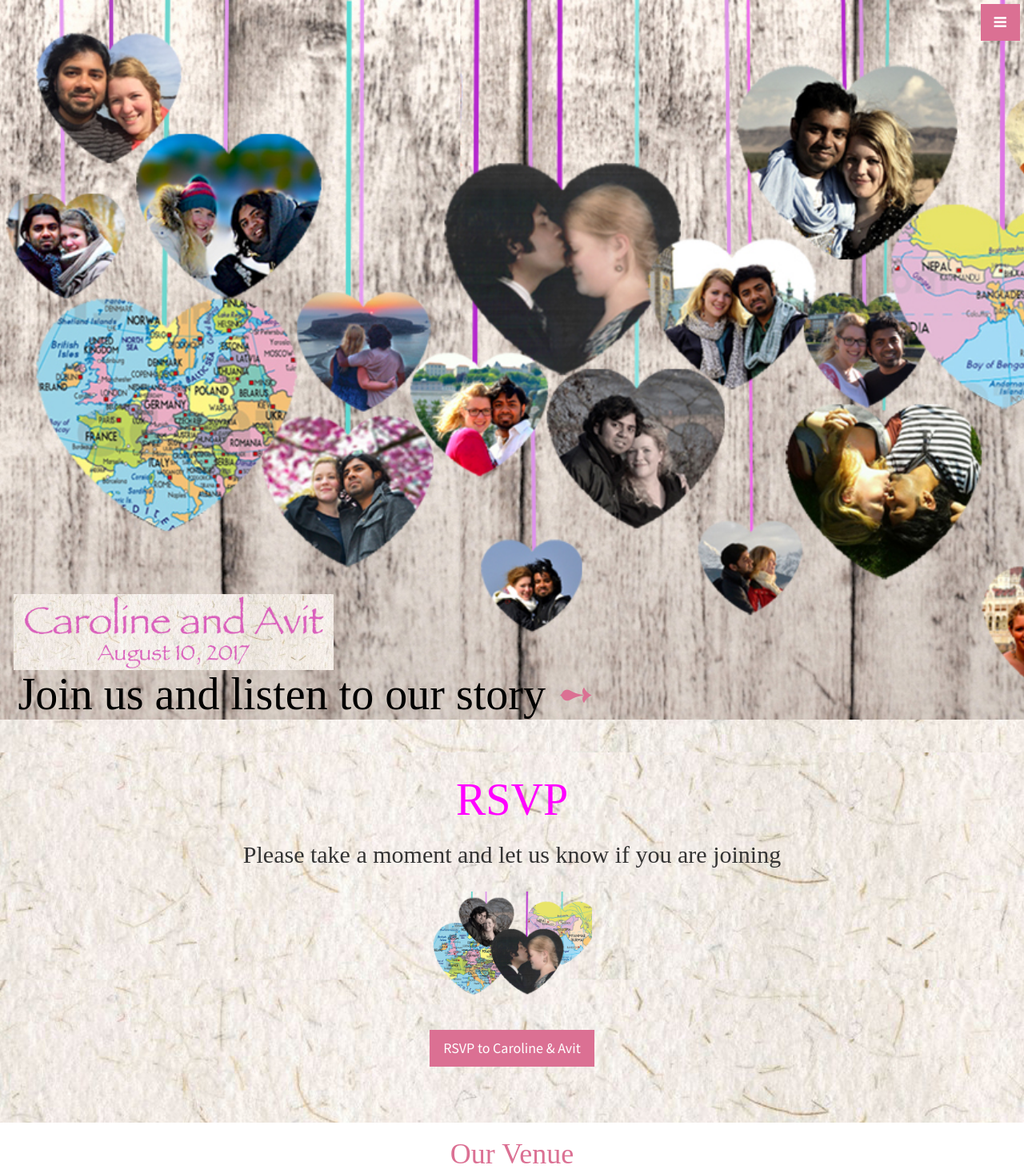
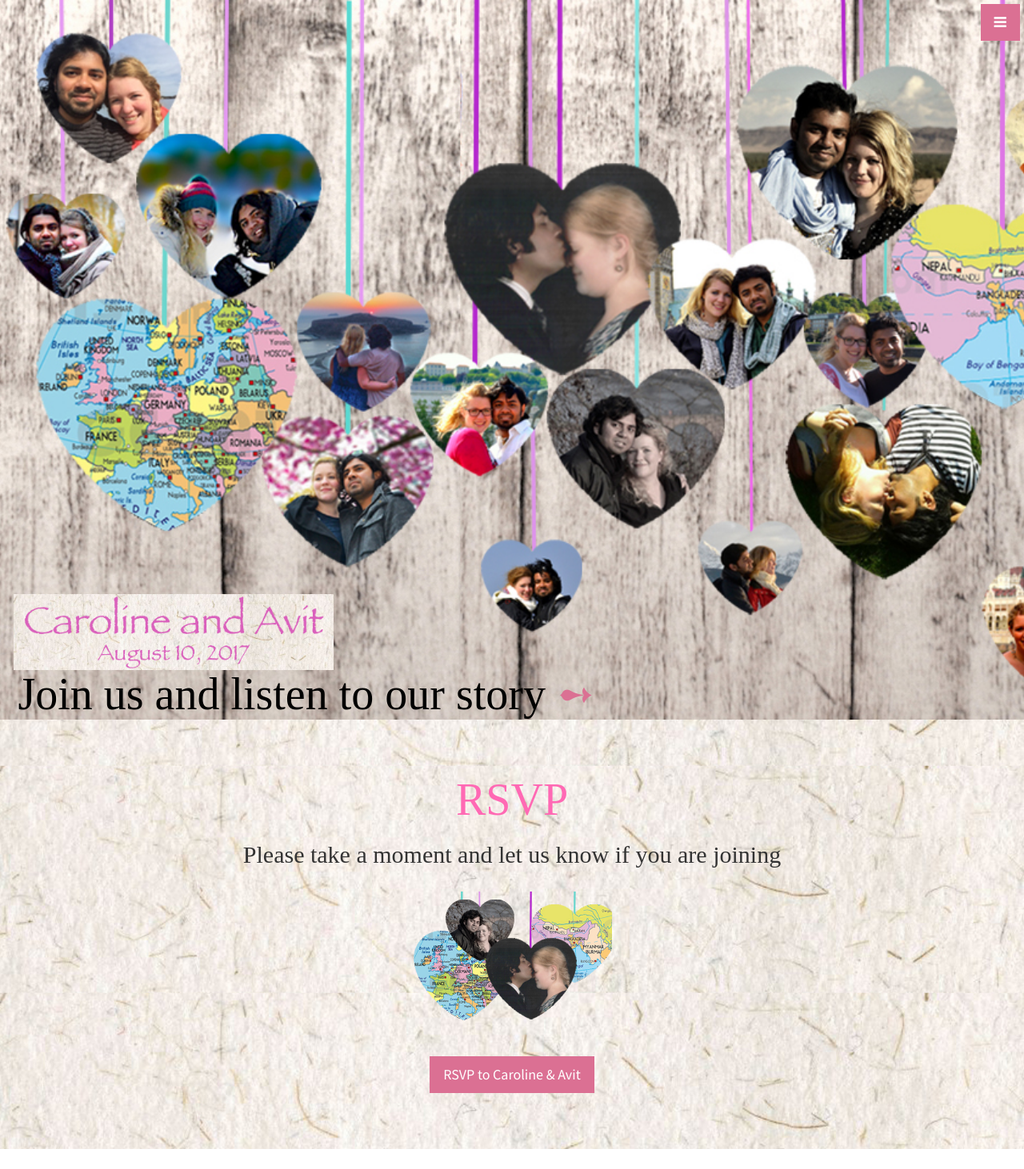
Before and after one commit to MonchiLin/carowedavit.github.io, a Jekyll site: the page built from index.html, in a window 1280 px wide. Shown: the top 1462 px of the page at 80% size. Built offline with Jekyll 4.4.1, drawn with Linux system fonts in a browser that asks for light colours.

Commit message:
rsvp updated

```diff
--- a/_includes/rsvp.html
+++ b/_includes/rsvp.html
@@ -2,10 +2,10 @@
   <div class="container">
     <div class="row">
       <div class="col-lg-12 text-center">
-      <h1 style="font-family: Papyrus; font-size: 4em; color: #FF00FF;">RSVP</h1>
+      <h1 style="font-family: Papyrus; font-size: 4em; color: #FF69B4;">RSVP</h1>
         <h2 style="font-family: Papyrus;">Please take a moment and let us know if you are joining</h2>
         <br>
-        <p class="lead"><img src="img/rsvp_pic.png" alt="rsvp pic" style="width:200px;"></p>
+        <p class="lead"><img src="img/rsvp_pic.png" alt="rsvp pic" style="width:250px;"></p>
         <br>
          <p class="lead"><a href="https://goo.gl/forms/iEj8wnxN023Kj9OZ2" target="_blank" class="btn btn-dark btn-lg">RSVP to Caroline & Avit</a></p>
       </div>
```
